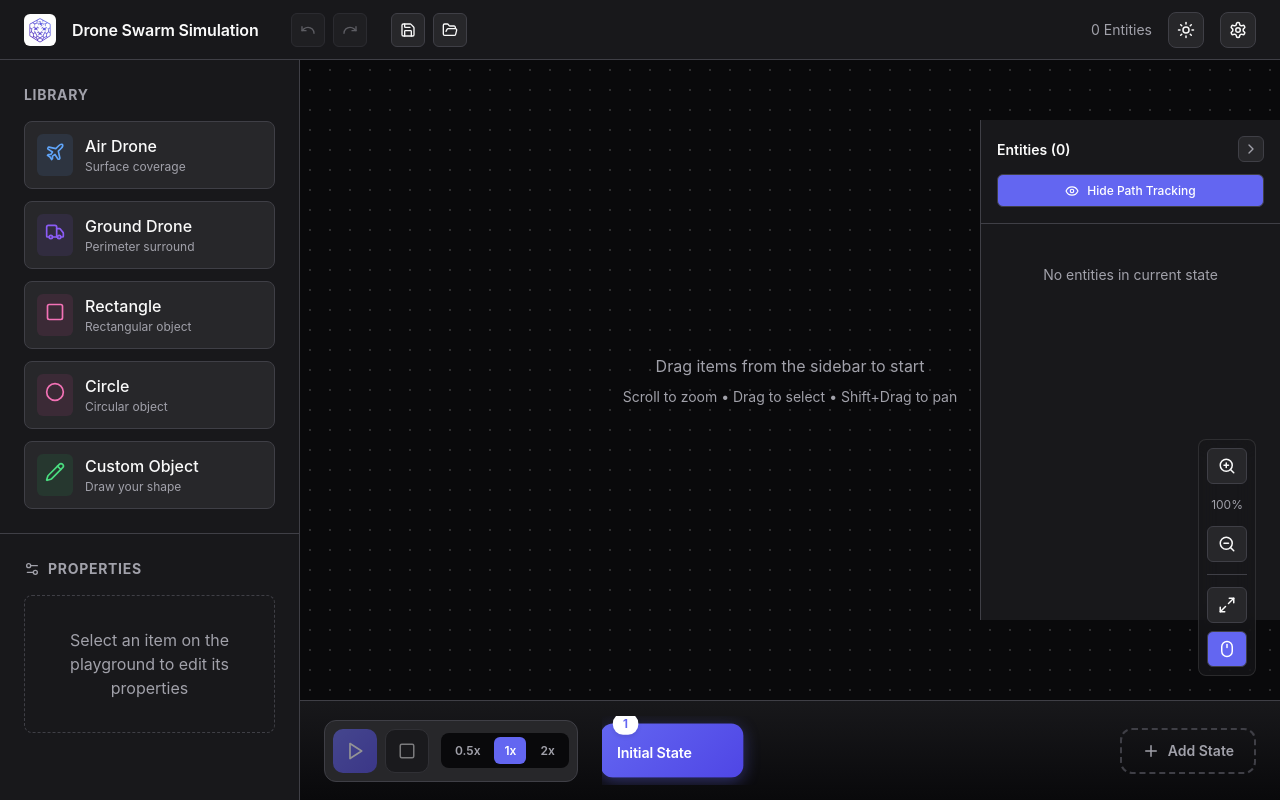
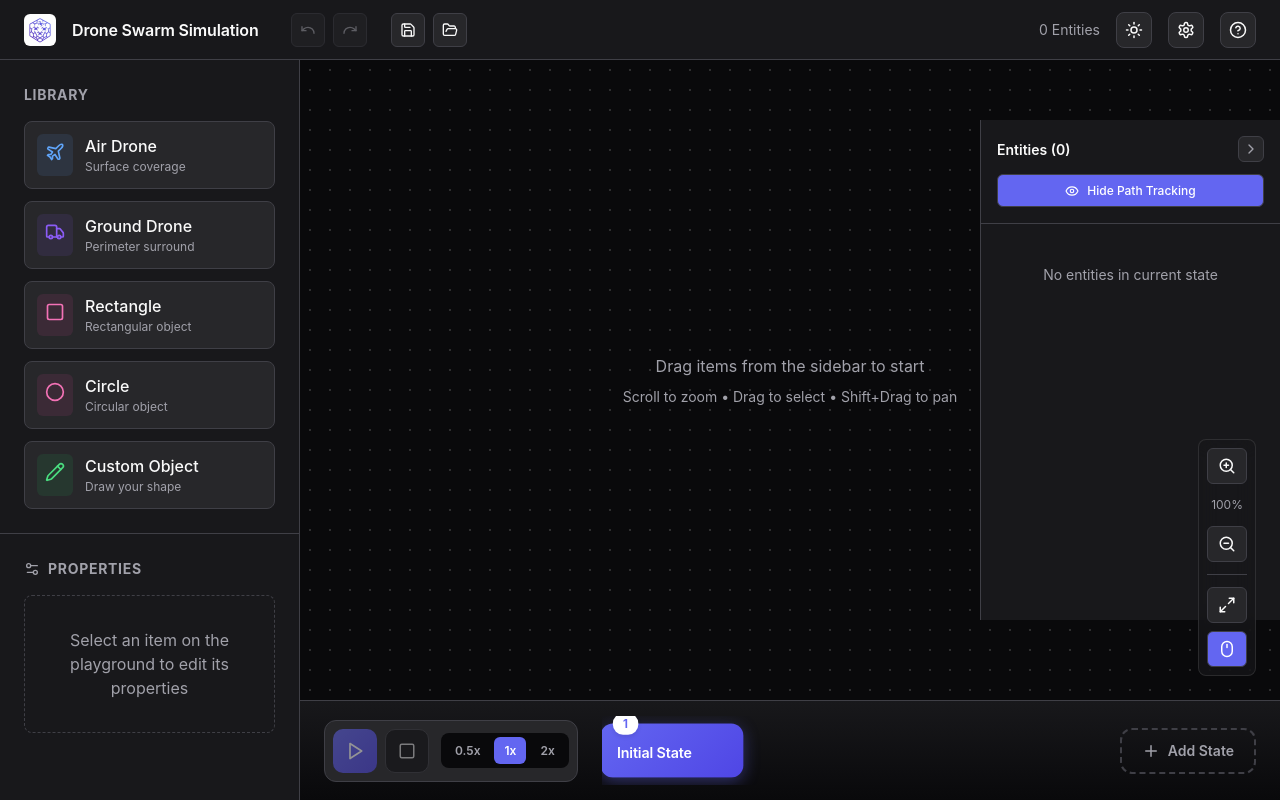
Before and after one commit to mariosumali/drone-swarm-simulation, a React (Vite) app: page / in a window 1280 px wide. Built offline with nearby package versions, Linux system fonts and the light colour scheme.

Commit message:
Added object alignment, snap-to-grid functionality, keyboard shortcuts for grouping, and a help modal for shortcuts.

```diff
--- a/src/App.jsx
+++ b/src/App.jsx
@@ -1,5 +1,5 @@
 import React, { useState, useEffect, useRef } from 'react';
-import { Undo, Redo, Sun, Moon, Save, FolderOpen, Settings, X, Video, Group } from 'lucide-react';
+import { Undo, Redo, Sun, Moon, Save, FolderOpen, Settings, X, Video, Group, HelpCircle, AlignLeft, AlignCenter, AlignRight } from 'lucide-react';
 import { v4 as uuidv4 } from 'uuid';
 import { Sidebar } from './components/Sidebar';
 import { Playground } from './components/Playground';
@@ -43,6 +43,7 @@ function App() {
 
     // Settings
     const [showSettings, setShowSettings] = useState(false);
+    const [showHelp, setShowHelp] = useState(false);
     const [settings, setSettings] = useState(() => {
         const saved = localStorage.getItem('simulationSettings');
         return saved ? JSON.parse(saved) : {
@@ -92,6 +93,69 @@ function App() {
     // Check if selection contains grouped items
     const hasGroupedItems = () => {
         return items.some(item => selectedIds.has(item.id) && item.groupId);
+    };
+
+    // Alignment functions
+    const alignItems = (alignment) => {
+        if (selectedIds.size < 2) return;
+        const selectedItems = items.filter(item => selectedIds.has(item.id));
+
+        // Get positions in current state
+        const getPos = (item) => item.statePositions?.[currentStateId] || { x: 0, y: 0 };
+        const getSize = (item) => ({
+            w: item.w || (item.radius ? item.radius * 2 : 100),
+            h: item.h || (item.radius ? item.radius * 2 : 100)
+        });
+
+        let targetValue;
+        switch (alignment) {
+            case 'left':
+                targetValue = Math.min(...selectedItems.map(i => getPos(i).x - getSize(i).w / 2));
+                setItems(prev => prev.map(item => {
+                    if (!selectedIds.has(item.id)) return item;
+                    const size = getSize(item);
+                    return { ...item, statePositions: { ...item.statePositions, [currentStateId]: { ...item.statePositions?.[currentStateId], x: targetValue + size.w / 2 } } };
+                }));
+                break;
+            case 'centerH':
+                targetValue = selectedItems.reduce((sum, i) => sum + getPos(i).x, 0) / selectedItems.length;
+                setItems(prev => prev.map(item => {
+                    if (!selectedIds.has(item.id)) return item;
+                    return { ...item, statePositions: { ...item.statePositions, [currentStateId]: { ...item.statePositions?.[currentStateId], x: targetValue } } };
+                }));
+                break;
+            case 'right':
+                targetValue = Math.max(...selectedItems.map(i => getPos(i).x + getSize(i).w / 2));
+                setItems(prev => prev.map(item => {
+                    if (!selectedIds.has(item.id)) return item;
+                    const size = getSize(item);
+                    return { ...item, statePositions: { ...item.statePositions, [currentStateId]: { ...item.statePositions?.[currentStateId], x: targetValue - size.w / 2 } } };
+                }));
+                break;
+            case 'top':
+                targetValue = Math.min(...selectedItems.map(i => getPos(i).y - getSize(i).h / 2));
+                setItems(prev => prev.map(item => {
+                    if (!selectedIds.has(item.id)) return item;
+                    const size = getSize(item);
+                    return { ...item, statePositions: { ...item.statePositions, [currentStateId]: { ...item.statePositions?.[currentStateId], y: targetValue + size.h / 2 } } };
+                }));
+                break;
+            case 'centerV':
+                targetValue = selectedItems.reduce((sum, i) => sum + getPos(i).y, 0) / selectedItems.length;
+                setItems(prev => prev.map(item => {
+                    if (!selectedIds.has(item.id)) return item;
+                    return { ...item, statePositions: { ...item.statePositions, [currentStateId]: { ...item.statePositions?.[currentStateId], y: targetValue } } };
+                }));
+                break;
+            case 'bottom':
+                targetValue = Math.max(...selectedItems.map(i => getPos(i).y + getSize(i).h / 2));
+                setItems(prev => prev.map(item => {
+                    if (!selectedIds.has(item.id)) return item;
+                    const size = getSize(item);
+                    return { ...item, statePositions: { ...item.statePositions, [currentStateId]: { ...item.statePositions?.[currentStateId], y: targetValue - size.h / 2 } } };
+                }));
+                break;
+        }
     };
 
     const addItem = (type, x, y) => {
@@ -869,6 +933,18 @@ function App() {
                     setItems(prev => [...prev, ...newItems]);
                     setSelectedIds(new Set(newItems.map(item => item.id)));
                 }
+            }
+
+            // Group (Ctrl+G / Cmd+G)
+            if ((e.ctrlKey || e.metaKey) && e.key === 'g') {
+                e.preventDefault();
+                if (selectedIds.size >= 2) groupSelected();
+            }
+
+            // Show help (?)
+            if (e.key === '?' || (e.shiftKey && e.key === '/')) {
+                if (activeTag === 'INPUT' || activeTag === 'TEXTAREA') return;
+                setShowHelp(true);
             }
         };
         window.addEventListener('keydown', handleKeyDown);
@@ -1093,6 +1169,24 @@ function App() {
                     >
                         <Settings size={18} />
                     </button>
+                    <button
+                        onClick={() => setShowHelp(true)}
+                        style={{
+                            padding: '0.5rem',
+                            background: 'var(--bg-tertiary)',
+                            border: '1px solid var(--border-color)',
+                            borderRadius: '8px',
+                            color: 'var(--text-primary)',
+                            cursor: 'pointer',
+                            display: 'flex',
+                            alignItems: 'center',
+                            justifyContent: 'center',
+                            transition: 'all 0.2s'
+                        }}
+                        title="Keyboard Shortcuts (Press ?)"
+                    >
+                        <HelpCircle size={18} />
+                    </button>
                 </div>
                 {drawingMode && (
                     <div style={{
@@ -1434,6 +1528,83 @@ function App() {
                     </div>
                 </div>
             )}
+
+            {/* Keyboard Shortcuts Help Modal */}
+            {showHelp && (
+                <div style={{
+                    position: 'fixed',
+                    inset: 0,
+                    background: 'rgba(0, 0, 0, 0.6)',
+                    display: 'flex',
+                    alignItems: 'center',
+                    justifyContent: 'center',
+                    zIndex: 1000
+                }}>
+                    <div style={{
+                        background: 'var(--bg-secondary)',
+                        borderRadius: '16px',
+                        padding: '1.5rem',
+                        width: '500px',
+                        maxHeight: '80vh',
+                        overflow: 'auto',
+                        border: '1px solid var(--border-color)'
+                    }}>
+                        <div style={{ display: 'flex', justifyContent: 'space-between', alignItems: 'center', marginBottom: '1rem' }}>
+                            <h2 style={{ fontSize: '1.125rem', fontWeight: 600, color: 'var(--text-primary)' }}>Keyboard Shortcuts</h2>
+                            <button onClick={() => setShowHelp(false)} style={{ background: 'none', border: 'none', cursor: 'pointer', color: 'var(--text-secondary)' }}>
+                                <X size={20} />
+                            </button>
+                        </div>
+
+                        <div style={{ display: 'grid', gap: '0.5rem' }}>
+                            {[
+                                ['Escape', 'Deselect / Cancel'],
+                                ['Delete', 'Delete selected'],
+                                ['Ctrl + A', 'Select all'],
+                                ['Ctrl + C', 'Copy selected'],
+                                ['Ctrl + V', 'Paste'],
+                                ['Ctrl + D', 'Duplicate selected'],
+                                ['Ctrl + Z', 'Undo'],
+                                ['Ctrl + Y', 'Redo'],
+                                ['Ctrl + G', 'Group selected'],
+                                ['Enter', 'Finish drawing'],
+                                ['Shift + Drag', 'Pan canvas'],
+                                ['Scroll', 'Zoom in/out'],
+                                ['?', 'Show this help']
+                            ].map(([key, desc]) => (
+                                <div key={key} style={{ display: 'flex', justifyContent: 'space-between', padding: '0.5rem', borderRadius: '6px', background: 'var(--bg-tertiary)' }}>
+                                    <kbd style={{
+                                        padding: '0.25rem 0.5rem',
+                                        background: 'var(--bg-primary)',
+                                        borderRadius: '4px',
+                                        fontSize: '0.75rem',
+                                        fontFamily: 'monospace',
+                                        border: '1px solid var(--border-color)'
+                                    }}>{key}</kbd>
+                                    <span style={{ color: 'var(--text-secondary)', fontSize: '0.875rem' }}>{desc}</span>
+                                </div>
+                            ))}
+                        </div>
+
+                        <button
+                            onClick={() => setShowHelp(false)}
+                            style={{
+                                width: '100%',
+                                padding: '0.75rem',
+                                background: 'var(--accent-color)',
+                                border: 'none',
+                                borderRadius: '8px',
+                                color: 'white',
+                                cursor: 'pointer',
+                                marginTop: '1rem',
+                                fontWeight: 500
+                            }}
+                        >
+                            Got it!
+                        </button>
+                    </div>
+                </div>
+            )}
         </div>
     );
 }
--- a/src/components/Playground.jsx
+++ b/src/components/Playground.jsx
@@ -16,6 +16,7 @@ export function Playground({
     const contentRef = useRef(null);
     const [activeDrag, setActiveDrag] = useState(null);
     const [isPanning, setIsPanning] = useState(false);
+    const [contextMenu, setContextMenu] = useState(null); // { x, y }
     const [panStart, setPanStart] = useState(null);
     const [rotatingItem, setRotatingItem] = useState(null);
     const [scrollZoomEnabled, setScrollZoomEnabled] = useState(true);
```
